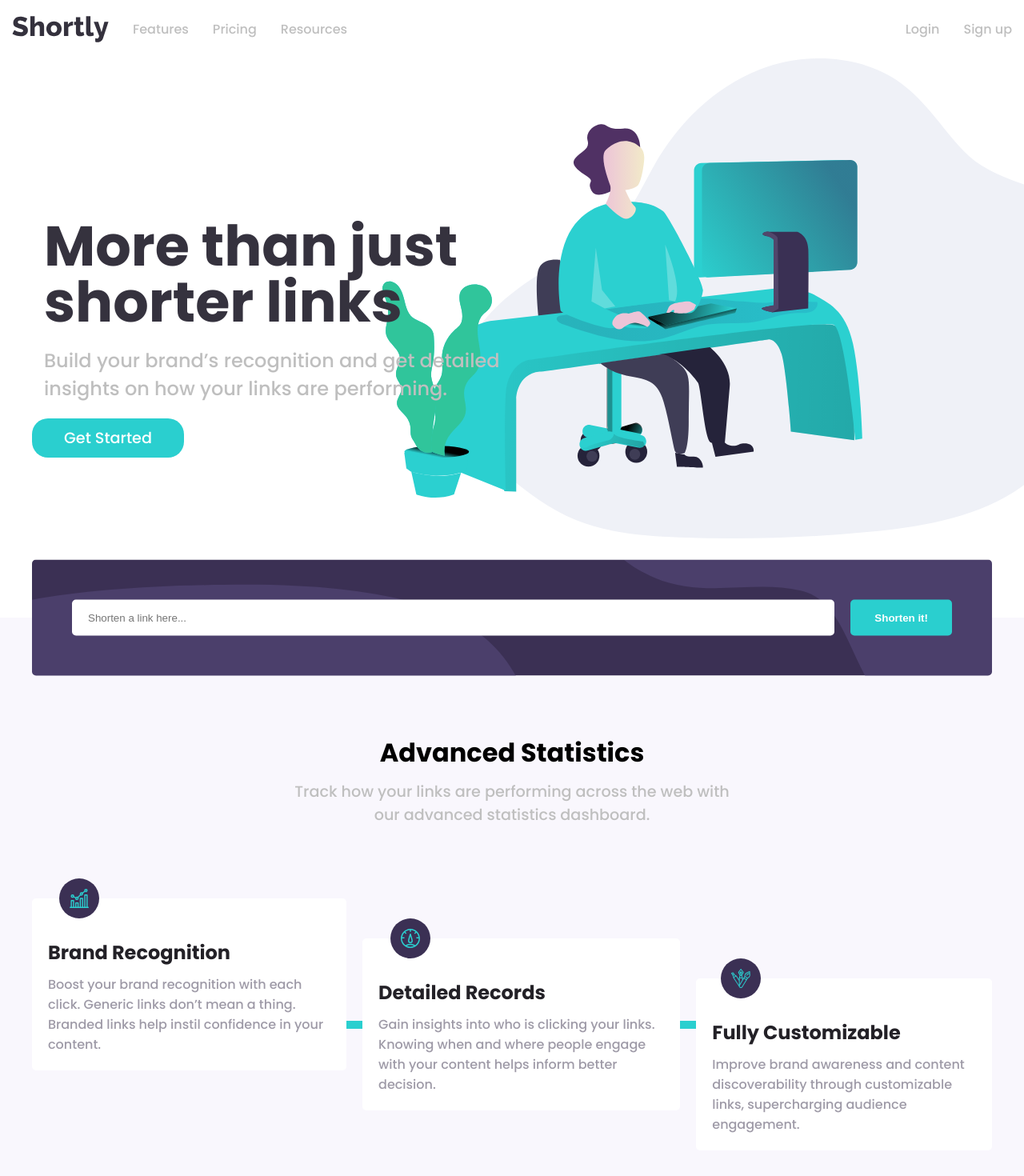
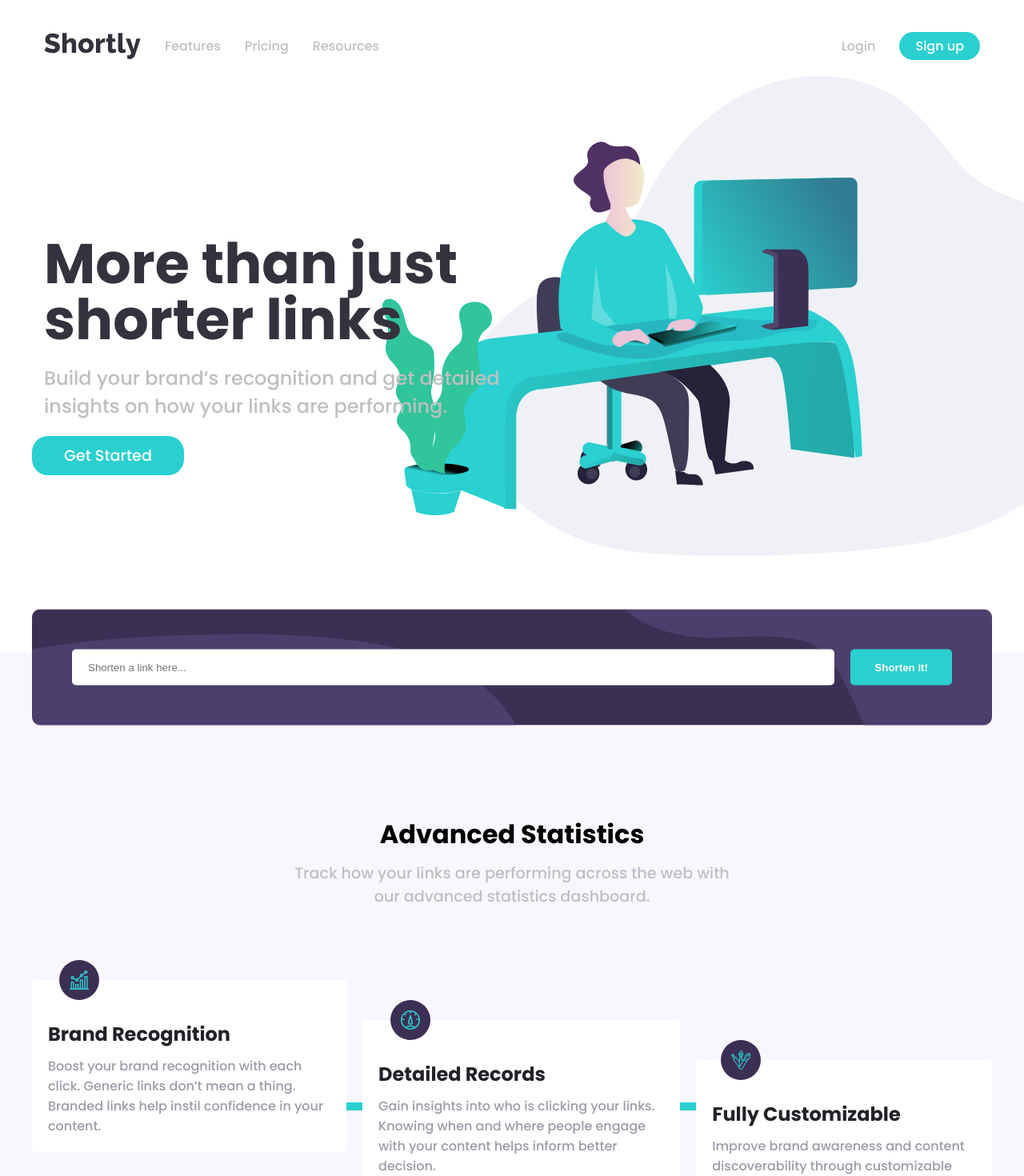
Before and after one commit to EstherOlusa/shortly-app-react, a React (Create React App) app: page / in a window 1280 px wide. Shown: the top 1470 px of the page at 80% size. Built offline with nearby package versions, Linux system fonts and the light colour scheme.

Commit message:
styling updated

```diff
--- a/src/components/Form/FormInput.module.css
+++ b/src/components/Form/FormInput.module.css
@@ -3,23 +3,34 @@
   flex-direction: column;
   align-items: center;
   justify-content: center;
+  padding: 20px;
 }
 
 .form {
   background-color: hsl(257, 27%, 26%);
   padding: 15px;
-  border-radius: 5px;
+  border-radius: 10px;
   margin-bottom: -20px;
   cursor: pointer;
 }
 .formdata {
   display: flex;
   flex-direction: column;
+  width: 100%;
 }
+
+.inputdata {
+  width: 100%;
+  flex: 1;
+}
+
 .input {
-  padding: 15px 80px;
+  padding: 15px;
   border-radius: 5px;
   border: none;
+  width: 100%;
+  margin-bottom: 10px;
+  text-align: left;
 }
 .inputerror {
   border: 1px solid hsl(0, 87%, 67%);
@@ -39,6 +50,7 @@
   font-weight: 700;
   border: none;
   border-radius: 5px;
+  width: 100%;
 }
 @media (min-width: 768px) {
   .section1content2 {
@@ -62,8 +74,8 @@
     text-align: left;
     padding: 15px 20px;
     margin-right: auto;
-    width: 100%;
     margin-right: 20px;
+    margin-bottom: 0;
   }
   .inputdata {
     display: flex;
@@ -75,6 +87,7 @@
   .labelbutton {
     padding: 15px 30px;
     flex-shrink: 0;
+    width: auto;
   }
   .linklist {
     width: 100%;
--- a/src/components/LinksCard/LinksCard.module.css
+++ b/src/components/LinksCard/LinksCard.module.css
@@ -1,7 +1,9 @@
 .container {
-  width: 100%;
   max-width: 1200px;
-  margin: 0 auto;
+  margin: 15px 20px;
+  padding: 10px 15px;
+  background-color: #fff;
+  border-radius: 10px;
 }
 .linkcard {
   background-color: #fff;
@@ -9,17 +11,18 @@
   padding: 10px;
   border-radius: 10px;
   display: flex;
-  flex-direction: row;
-  align-items: center;
-  justify-content: space-between;
+  flex-direction: column;
 }
 .linkcard:not(last-child) {
   margin-bottom: 20px;
 }
+.originallink {
+  border-bottom: 1px rgb(175, 172, 172) solid;
+  padding-bottom: 10px;
+}
 .shortlink {
   color: #2acfcf;
-  margin-left: auto;
-  padding-right: 20px;
+  padding: 10px 0;
 }
 .btncopy {
   padding: 8px 25px;
@@ -32,3 +35,24 @@
 .btncopy:hover {
   background-color: rgb(30, 5, 30);
 }
+@media (min-width: 768px) {
+  .container {
+    width: 100%;
+    max-width: 1200px;
+    margin: 0 auto;
+    background-color: transparent;
+  }
+  .linkcard {
+    flex-direction: row;
+    align-items: center;
+    justify-content: space-between;
+  }
+  .originallink {
+    border-bottom: none;
+    padding-bottom: 0;
+  }
+  .shortlink {
+    margin-left: auto;
+    padding: 0 20px;
+  }
+}
--- a/src/components/NavBar/NavBar.js
+++ b/src/components/NavBar/NavBar.js
@@ -30,18 +30,18 @@ const NavBar = () => {
           <div className={classes.navcontentdesktop}>
             <ul className={classes.navlist}>
               <li className={classes.navitem}>
-                <a className={classes.navlink} href="#">
+                <a className={classes.navlink} href="link">
                   Features
                 </a>
               </li>
 
               <li className={classes.navitem}>
-                <a className={classes.navlink} href="#">
+                <a className={classes.navlink} href="link">
                   Pricing
                 </a>
               </li>
               <li className={classes.navitem}>
-                <a className={classes.navlink} href="#">
+                <a className={classes.navlink} href="link">
                   Resources
                 </a>
               </li>
@@ -49,15 +49,17 @@ const NavBar = () => {
 
             <ul className={classes.navactions}>
               <li className={classes.navitem}>
-                <a className={classes.navlink} href="#">
+                <a className={classes.navlink} href="link">
                   Login
                 </a>
               </li>
 
               <li className={classes.navitem}>
-                <a className={classes.navlink} href="#">
-                  Sign up
-                </a>
+                <button className={classes.btnsignup}>
+                  <a className={classes.navlink} href="link">
+                    Sign up
+                  </a>
+                </button>
               </li>
             </ul>
           </div>
@@ -75,18 +77,18 @@ const NavBar = () => {
           <div className={classes.drawerlist}>
             <ul className={classes.navlist}>
               <li className={classes.navitem}>
-                <a className={classes.navlink} href="#">
+                <a className={classes.navlink} href="link">
                   Features
                 </a>
               </li>
 
               <li className={classes.navitem}>
-                <a className={classes.navlink} href="#">
+                <a className={classes.navlink} href="link">
                   Pricing
                 </a>
               </li>
               <li className={classes.navitem}>
-                <a className={classes.navlink} href="#">
+                <a className={classes.navlink} href="link">
                   Resources
                 </a>
               </li>
@@ -96,15 +98,17 @@ const NavBar = () => {
           <div class={classes.navactions}>
             <ul>
               <li class={classes.navitem}>
-                <a class={classes.navlink} href="#">
+                <a class={classes.navlink} href="link">
                   Login
                 </a>
               </li>
 
               <li class={classes.navitem}>
-                <a class={classes.navlink} href="#">
-                  Sign up
-                </a>
+                <button className={classes.btn}>
+                  <a class={classes.navlink} href="link">
+                    Sign up
+                  </a>
+                </button>
               </li>
             </ul>
           </div>
--- a/src/components/NavBar/NavBar.module.css
+++ b/src/components/NavBar/NavBar.module.css
@@ -24,7 +24,7 @@
   top: 50px;
   right: 0;
   left: 0;
-  padding: 15px;
+  padding: 20px 15px;
   visibility: hidden;
   pointer-events: none;
 }
@@ -38,7 +38,7 @@
   width: 100%;
   border-radius: 10px;
   text-align: center;
-  padding: 0 20px;
+  padding: 40px 20px;
 }
 .drawercontent .navitem {
   list-style: none;
@@ -51,6 +51,15 @@
 .drawerlist {
   border-bottom: 1px solid hsl(0, 0%, 75%);
   padding-bottom: 10px;
+}
+.btnsignup {
+  width: 100%;
+  padding: 10px;
+  border-radius: 20px;
+  border: none;
+  background-color: #2acfcf;
+  font-family: "Poppins", sans-serif;
+  font-size: 1em;
 }
 @media (min-width: 768px) {
   .naviconmobile {
@@ -79,6 +88,7 @@
     display: flex;
     flex-direction: row;
     margin-left: auto;
+    align-items: center;
   }
 
   .navitem {
@@ -91,4 +101,18 @@
   .navitem:not(:last-child) {
     margin-right: 30px;
   }
+  .btnsignup {
+    padding: 5px 20px;
+  }
+  .btnsignup:hover {
+    background-color: #80dfdf;
+  }
+  .btnsignup .navlink {
+    color: #fff;
+  }
+  .nav {
+    max-width: 1200px;
+    margin: 0 auto;
+    padding-top: 40px;
+  }
 }
--- a/src/components/UI/Button/Button.js
+++ b/src/components/UI/Button/Button.js
@@ -3,7 +3,9 @@ import classes from "./Button.module.css";
 const Button = () => {
   return (
     <>
-      <button className={classes.btn}>Get Started</button>
+      <div className={classes.btncontainer}>
+        <button className={classes.btn}>Get Started</button>
+      </div>
     </>
   );
 };
--- a/src/components/UI/Button/Button.module.css
+++ b/src/components/UI/Button/Button.module.css
@@ -1,3 +1,8 @@
+.btncontainer {
+  display: flex;
+  align-items: center;
+  justify-content: center;
+}
 .btn {
   color: #fff;
   background-color: #2acfcf;
@@ -6,12 +11,20 @@
   border: none;
   font-family: "Poppins", sans-serif;
   cursor: pointer;
-  font-size: 1.5em;
+  font-size: 1em;
+  margin-bottom: 20px;
 }
+
 @media (min-width: 768px) {
   .btn {
     padding: 10px 40px;
     font-size: 1.2em;
     /* border-radius: 20px; */
   }
+  .btn:hover {
+    background-color: #80dfdf;
+  }
+  .btncontainer {
+    justify-content: left;
+  }
 }
```
